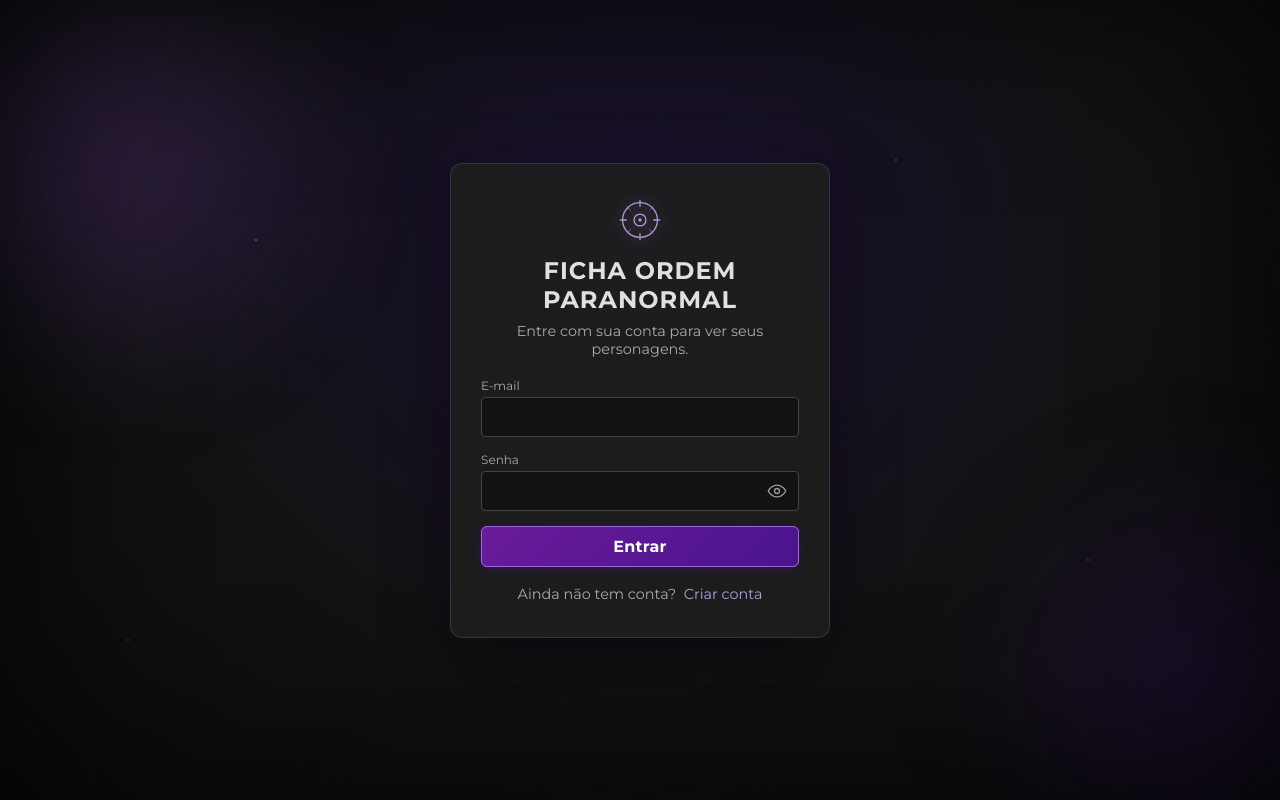
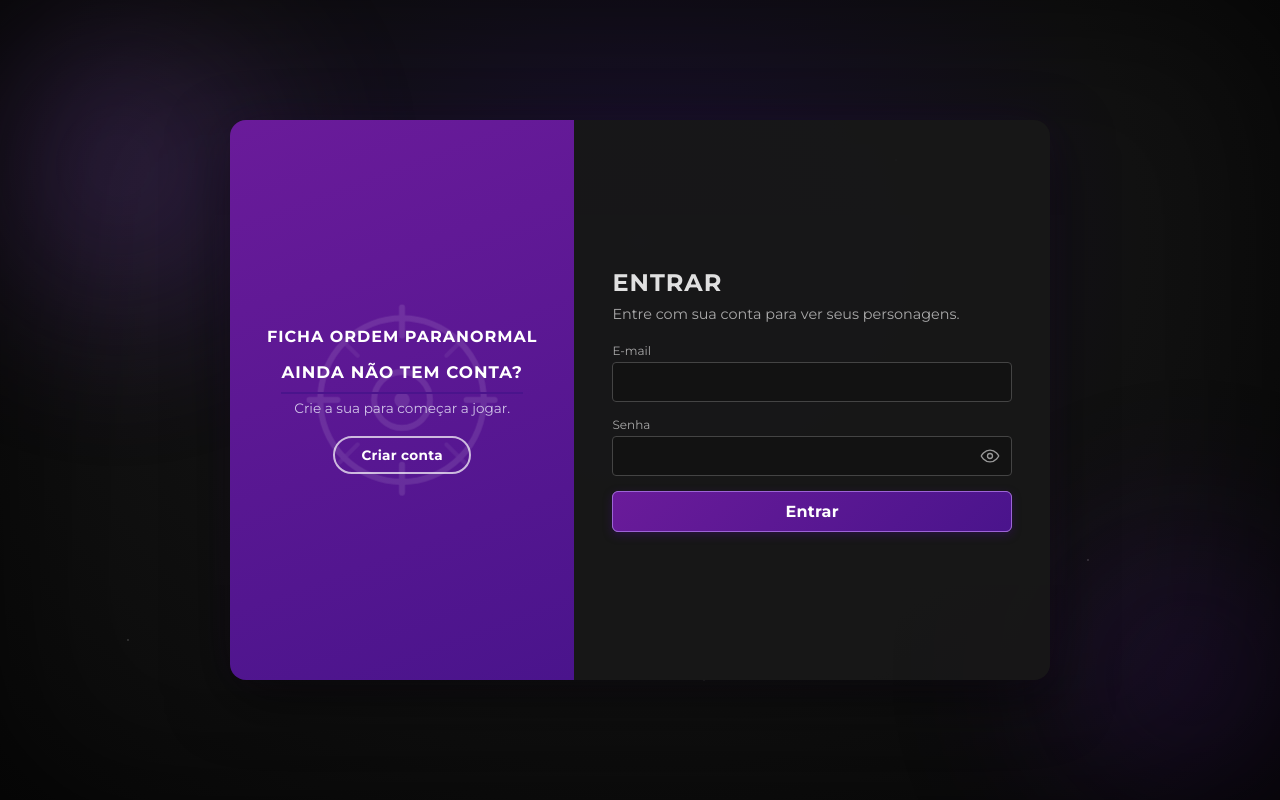
Before and after one commit to breeramon/DadosRPG, a React (Vite) app: page / in a window 1280 px wide. Built offline with nearby package versions, Linux system fonts and the light colour scheme; no server answers.

Commit message:
página de login e cadastro refeita

```diff
--- a/src/index.css
+++ b/src/index.css
@@ -2406,17 +2406,17 @@ h3 {
     to   { opacity: 0.9; }
 }
 
-.auth-card {
+/* --- Contêiner dos dois painéis (identidade + formulário) -- ver
+   .auth-selo-panel/.auth-form-panel logo abaixo. Substitui o antigo
+   card único; a "entrada" ao carregar a tela é a mesma de antes. --- */
+.auth-split {
     position: relative;
     z-index: 1;
-    background-color: rgba(30, 30, 30, 0.92);
-    border: 1px solid rgba(179, 157, 219, 0.18);
-    border-radius: 12px;
-    padding: 34px 30px;
-    width: 100%;
-    max-width: 380px;
+    width: min(820px, 94vw);
+    min-height: min(560px, 88vh);
+    border-radius: 16px;
+    overflow: hidden;
     box-shadow: 0 20px 60px rgba(0, 0, 0, 0.5), 0 0 40px rgba(124, 67, 189, 0.08);
-    text-align: center;
     animation: authCardEnter 0.5s cubic-bezier(0.16, 1, 0.3, 1) both;
 }
 
@@ -2425,21 +2425,152 @@ h3 {
     to   { opacity: 1; transform: translateY(0) scale(1); }
 }
 
-.auth-selo-icon {
-    width: 44px;
-    height: 44px;
-    color: var(--color-primary-300);
-    margin-bottom: 10px;
-    filter: drop-shadow(0 0 6px rgba(179, 157, 219, 0.35));
-    animation: authSeloPulse 4s ease-in-out infinite;
+/* Painel de identidade -- sempre visível, só troca de lado (a mesma
+   largura dos dois lados, 42%/58%, é o que garante que o "left"/
+   "right" de baixo façam ele deslizar sem esticar/encolher -- ver
+   nota no --left/--right). O selo grande fica de marca d'água atrás
+   do texto, que é a única parte que troca de conteúdo. */
+.auth-selo-panel {
+    position: absolute;
+    top: 0;
+    bottom: 0;
+    /* Como as larguras (42%/58%) não são iguais, os dois painéis se
+       sobrepõem no meio da transição (um "cruza" o outro) -- esse
+       z-index garante que é o painel do selo que fica por cima nesse
+       instante, e o do formulário passa por baixo dele. */
+    z-index: 2;
+    display: flex;
+    flex-direction: column;
+    align-items: center;
+    justify-content: center;
+    padding: 32px 22px;
+    background-image: linear-gradient(160deg, var(--color-primary-700), var(--color-primary-900));
+    overflow: hidden;
+    transition: left 0.7s cubic-bezier(0.65, 0, 0.35, 1), right 0.7s cubic-bezier(0.65, 0, 0.35, 1);
+}
+
+/* left/right somados sempre dão 100%, então a largura do painel (42%)
+   não muda durante a transição -- só a posição desliza. */
+.auth-selo-panel--left {
+    left: 0;
+    right: 58%;
+}
+
+.auth-selo-panel--right {
+    left: 58%;
+    right: 0;
+}
+
+.auth-selo-panel-mark {
+    position: absolute;
+    top: 50%;
+    left: 50%;
+    transform: translate(-50%, -50%);
+    width: 60%;
+    max-width: 220px;
+    height: auto;
+    color: var(--color-text);
+    opacity: 0.14;
+    pointer-events: none;
+    animation: authSeloPulse 5s ease-in-out infinite;
 }
 
 @keyframes authSeloPulse {
-    0%, 100% { filter: drop-shadow(0 0 4px rgba(179, 157, 219, 0.25)); opacity: 0.9; }
-    50%      { filter: drop-shadow(0 0 12px rgba(179, 157, 219, 0.55)); opacity: 1; }
-}
-
-.auth-card h2 {
+    0%, 100% { opacity: 0.10; }
+    50%      { opacity: 0.20; }
+}
+
+.auth-selo-panel-static {
+    position: relative;
+    z-index: 1;
+}
+
+.auth-selo-panel-static h1 {
+    color: var(--color-text);
+    font-size: 1rem;
+    text-transform: uppercase;
+    letter-spacing: 1px;
+    text-align: center;
+    margin: 0 0 16px;
+}
+
+.auth-selo-panel-content {
+    position: relative;
+    z-index: 1;
+    display: flex;
+    flex-direction: column;
+    align-items: center;
+    text-align: center;
+    gap: 6px;
+    animation: fadeIn 0.4s ease both;
+}
+
+.auth-selo-panel-content h3 {
+    color: var(--color-text);
+    font-size: 1.05rem;
+    margin: 0;
+}
+
+.auth-selo-panel-content p {
+    color: var(--color-primary-100);
+    font-size: 0.85rem;
+    margin: 0 0 6px;
+    max-width: 220px;
+}
+
+.auth-selo-panel-btn {
+    margin-top: 8px;
+    padding: 9px 26px;
+    border: 2px solid rgba(255, 255, 255, 0.7);
+    border-radius: 30px;
+    background: transparent;
+    color: var(--color-text);
+    font-weight: bold;
+    font-size: 0.85rem;
+    letter-spacing: 0.3px;
+    cursor: pointer;
+    transition: background-color 0.15s ease, border-color 0.15s ease;
+}
+
+.auth-selo-panel-btn:hover,
+.auth-selo-panel-btn:focus-visible {
+    background-color: rgba(255, 255, 255, 0.14);
+    border-color: var(--color-text);
+}
+
+/* Painel do formulário -- ocupa o lado oposto ao do selo (58%/42%, o
+   inverso do painel de identidade) e troca de conteúdo (Entrar/Criar
+   conta) por baixo, com o mesmo fadeIn que o resto da ficha já usa. */
+.auth-form-panel {
+    position: absolute;
+    top: 0;
+    bottom: 0;
+    z-index: 1;
+    display: flex;
+    align-items: center;
+    background-color: rgba(24, 24, 24, 0.94);
+    overflow-y: auto;
+    transition: left 0.7s cubic-bezier(0.65, 0, 0.35, 1), right 0.7s cubic-bezier(0.65, 0, 0.35, 1);
+}
+
+.auth-form-panel--right {
+    left: 42%;
+    right: 0;
+}
+
+.auth-form-panel--left {
+    left: 0;
+    right: 42%;
+}
+
+.auth-form-panel-inner {
+    width: 100%;
+    padding: 34px 38px;
+    text-align: left;
+    animation: fadeIn 0.35s ease both;
+}
+
+.auth-form-panel-inner h2 {
     text-transform: uppercase;
     letter-spacing: 1px;
     margin-bottom: 8px;
@@ -2556,33 +2687,56 @@ h3 {
     to { transform: rotate(360deg); }
 }
 
-.auth-toggle {
-    margin-top: 18px;
-    text-align: center;
-    font-size: 0.9rem;
-    color: var(--color-text-muted);
-}
-
-.auth-toggle a {
-    color: var(--color-primary-300);
-    text-decoration: none;
-    margin-left: 4px;
-}
-
-.auth-toggle a:hover {
-    text-decoration: underline;
-}
-
 @media (prefers-reduced-motion: reduce) {
     .login-bg-glow,
     .login-bg-stars,
-    .auth-card,
-    .auth-selo-icon,
+    .auth-split,
+    .auth-selo-panel-mark,
+    .auth-selo-panel-content,
+    .auth-form-panel-inner,
     .auth-subtitle,
     .auth-error,
     .form-hint,
     .modal-box {
         animation: none !important;
+    }
+
+    .auth-selo-panel,
+    .auth-form-panel {
+        transition: none !important;
+    }
+}
+
+/* Abaixo de 760px as duas colunas não cabem lado a lado de forma
+   legível -- empilha (selo em cima, formulário embaixo) e desliga a
+   animação de troca de lado (não faz sentido "deslizar" empilhado). */
+@media (max-width: 760px) {
+    .auth-split {
+        width: 100%;
+        max-width: 380px;
+        min-height: 0;
+        display: flex;
+        flex-direction: column;
+    }
+
+    .auth-selo-panel,
+    .auth-form-panel {
+        position: static;
+        width: 100%;
+        transition: none;
+    }
+
+    .auth-selo-panel {
+        padding: 22px 20px;
+        min-height: 150px;
+    }
+
+    .auth-selo-panel-mark {
+        max-width: 130px;
+    }
+
+    .auth-form-panel-inner {
+        padding: 26px 24px;
     }
 }
 
@@ -3026,14 +3180,8 @@ h3 {
 }
 
 @media (max-width: 700px) {
-    .characters-panel,
-    .auth-card {
+    .characters-panel {
         padding: 18px;
-    }
-
-    .auth-selo-icon {
-        width: 36px;
-        height: 36px;
     }
 
     .login-bg-glow {
--- a/src/pages/LoginPage.jsx
+++ b/src/pages/LoginPage.jsx
@@ -12,11 +12,14 @@ import { Navigate, useNavigate } from 'react-router-dom';
 import { Auth } from '@/services/firebase';
 import { useAuth } from '@/hooks/useAuth';
 
-// Ícone do "selo" no topo do card — símbolo abstrato (círculo + marcações),
-// sem nenhum significado religioso específico, só clima de RPG/oculto.
-function SeloIcon() {
+// Ícone do "selo" -- símbolo abstrato (círculo + marcações), sem nenhum
+// significado religioso específico, só clima de RPG/oculto. Recebe
+// className de fora porque agora tem dois usos bem diferentes: pequeno
+// (não usado mais aqui, mas fica flexível) e grande como "marca d'água"
+// no painel de identidade (ver .auth-selo-panel-mark).
+function SeloIcon({ className = 'auth-selo-icon' }) {
     return (
-        <svg className="auth-selo-icon" viewBox="0 0 48 48" fill="none" aria-hidden="true">
+        <svg className={className} viewBox="0 0 48 48" fill="none" aria-hidden="true">
             <circle cx="24" cy="24" r="19" stroke="currentColor" strokeWidth="1.4" />
             <circle cx="24" cy="24" r="6.5" stroke="currentColor" strokeWidth="1.4" />
             <circle cx="24" cy="24" r="1.8" fill="currentColor" />
@@ -100,10 +103,29 @@ export default function LoginPage() {
                 <div className="login-bg-vignette" />
             </div>
 
-            <div className="auth-card">
-                <SeloIcon />
-                <h2>Ficha Ordem Paranormal</h2>
-                <p className="auth-subtitle" key={`subtitle-${isSignupMode}`}>
+            {/* Dois painéis lado a lado (identidade/selo + formulário) que
+                trocam de lado ao alternar Entrar/Criar conta -- ver
+                .auth-selo-panel/.auth-form-panel no index.css. Abaixo de
+                760px eles empilham (ver a mesma media query). */}
+            <div className="auth-split">
+                <div className={`auth-selo-panel ${isSignupMode ? 'auth-selo-panel--right' : 'auth-selo-panel--left'}`}>
+                    <SeloIcon className="auth-selo-panel-mark" />
+                    <div className="auth-selo-panel-static">
+                        <h1>Ficha Ordem Paranormal</h1>
+                    </div>
+                    <div className="auth-selo-panel-content" key={`selo-${isSignupMode}`}>
+                        <h3>{isSignupMode ? 'Já tem conta?' : 'Ainda não tem conta?'}</h3>
+                        <p>{isSignupMode ? 'Entre para ver seus personagens.' : 'Crie a sua para começar a jogar.'}</p>
+                        <button type="button" className="auth-selo-panel-btn" onClick={alternarModo}>
+                            {isSignupMode ? 'Entrar' : 'Criar conta'}
+                        </button>
+                    </div>
+                </div>
+
+                <div className={`auth-form-panel ${isSignupMode ? 'auth-form-panel--left' : 'auth-form-panel--right'}`}>
+                    <div className="auth-form-panel-inner" key={`form-${isSignupMode}`}>
+                        <h2>{isSignupMode ? 'Criar conta' : 'Entrar'}</h2>
+                        <p className="auth-subtitle">
                             {isSignupMode
                                 ? 'Crie sua conta para começar a jogar.'
                                 : 'Entre com sua conta para ver seus personagens.'}
@@ -161,13 +183,8 @@ export default function LoginPage() {
                                 </span>
                             </button>
                         </form>
-
-                <p className="auth-toggle">
-                    <span>{isSignupMode ? 'Já tem conta?' : 'Ainda não tem conta?'}</span>{' '}
-                    <a href="#" onClick={e => { e.preventDefault(); alternarModo(); }}>
-                        {isSignupMode ? 'Entrar' : 'Criar conta'}
-                    </a>
-                </p>
+                    </div>
+                </div>
             </div>
         </div>
     );
```
Lines whose indentation alone changed are shown as unchanged.
